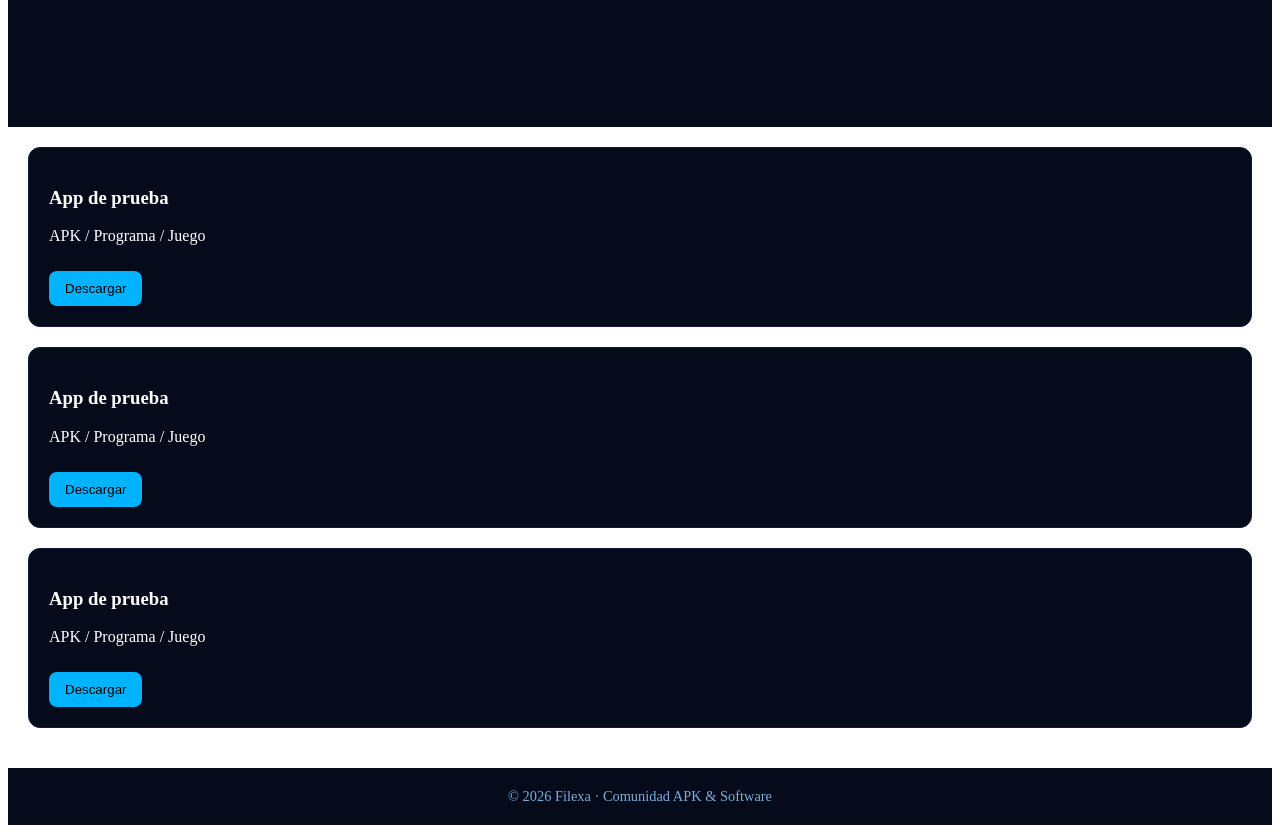
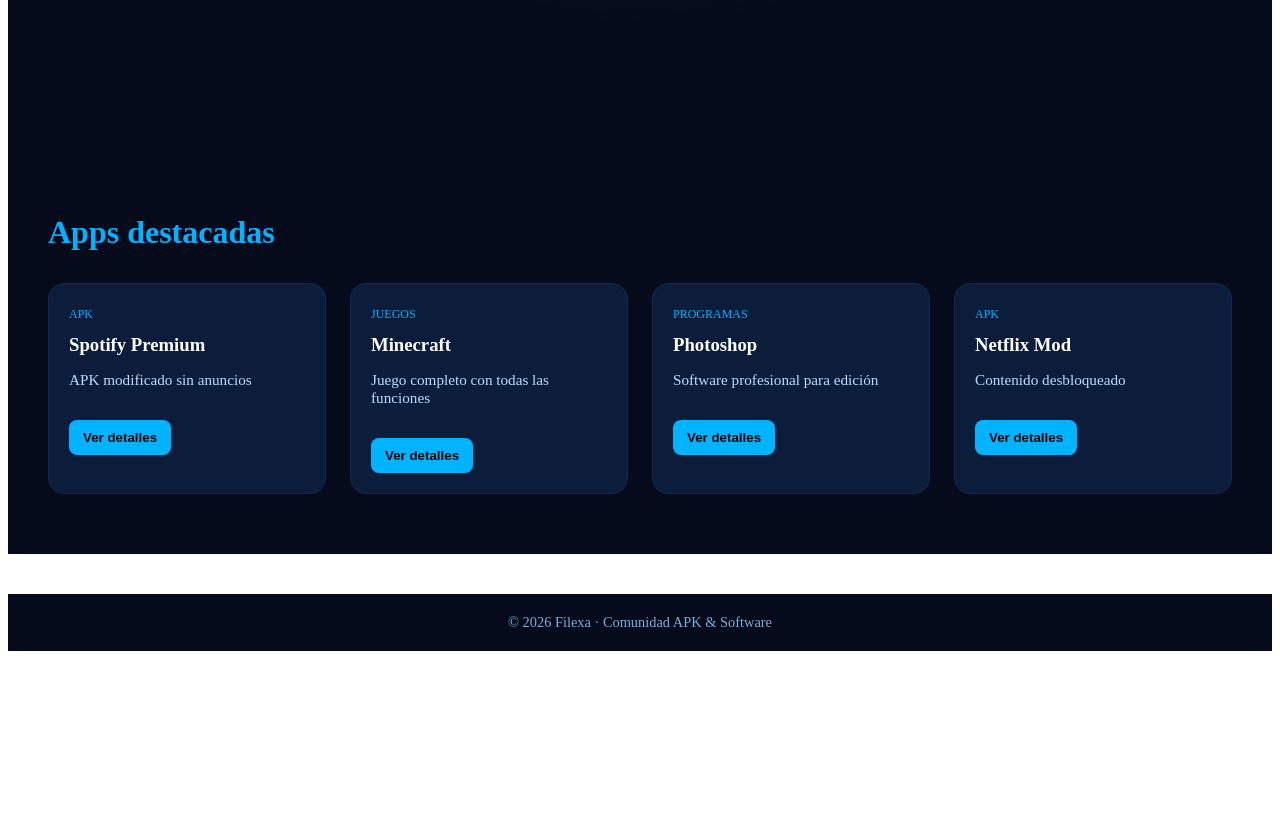
Before and after one commit to aldo200908-lgtm/Filexa, a React (Vite) app: page / in a window 1280 px wide. Shown: the part 580-1413 px from the top of the page. After the commit the page ends 1239 px from the top, so only its background shows below. Built offline with nearby package versions, Linux system fonts and the light colour scheme.

Commit message:
Replace AppCard with FeaturedApps in Home component

```diff
--- a/pages/Home.tsx
+++ b/pages/Home.tsx
@@ -1,6 +1,6 @@
 import Header from '../components/Header'
 import Hero from '../components/Hero'
-import AppCard from '../components/AppCard'
+import FeaturedApps from '../components/FeaturedApps'
 import Footer from '../components/Footer'
 
 export default function Home() {
@@ -8,9 +8,7 @@
     <>
       <Header />
       <Hero />
-      <AppCard />
-      <AppCard />
-      <AppCard />
+      <FeaturedApps />
       <Footer />
     </>
   )
```
